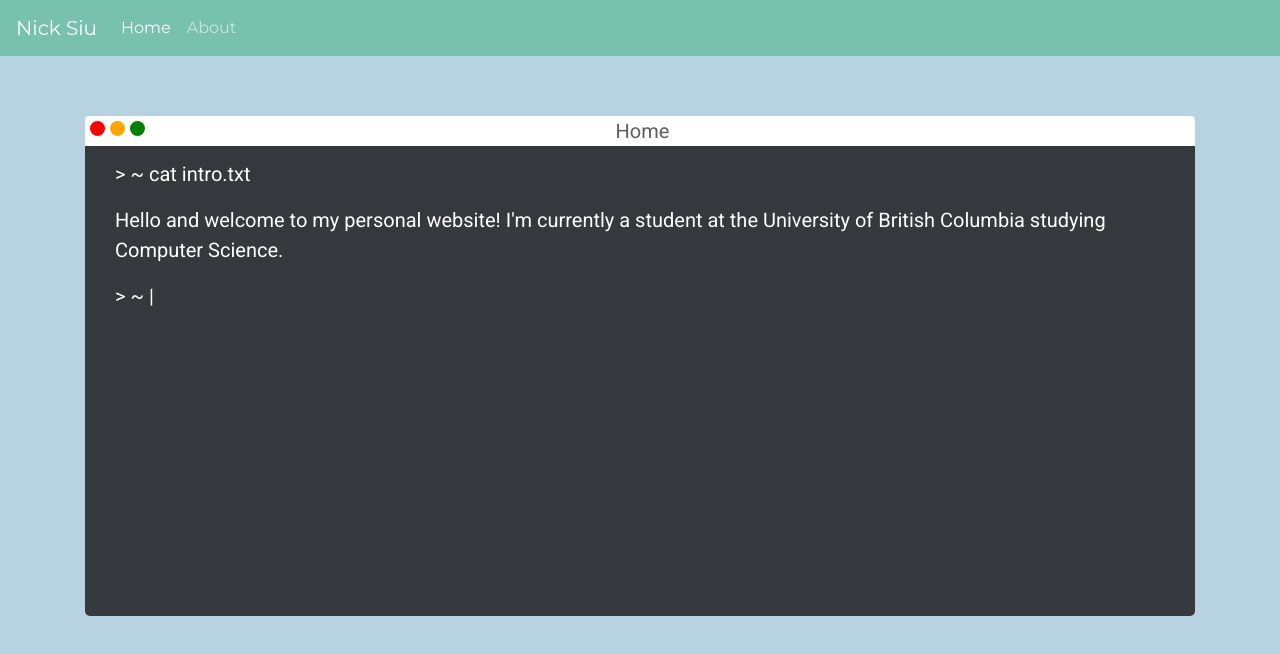
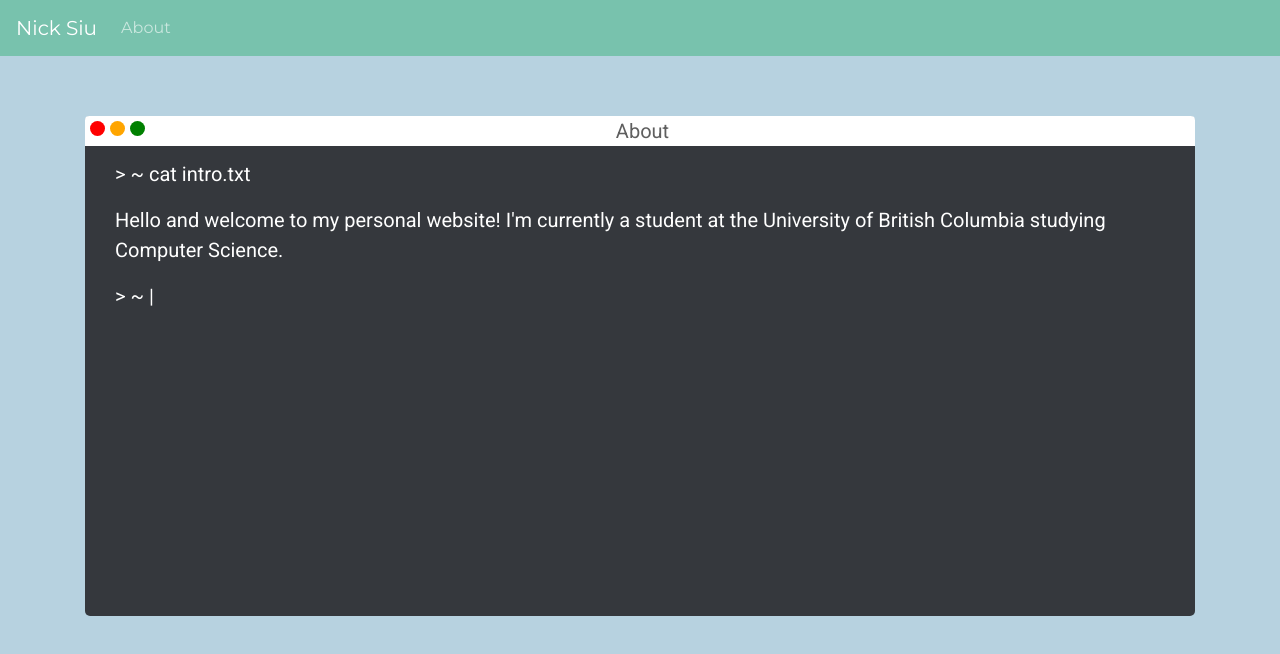
Before and after one commit to nksiu/nick-siu-personal, a React (Create React App) app: page / in a window 1280 px wide. Shown: the top 654 px of the page. Built offline with nearby package versions, Linux system fonts and the light colour scheme.

Commit message:
change Home to About

```diff
--- a/src/App.js
+++ b/src/App.js
@@ -5,7 +5,6 @@ import {BrowserRouter as Router, Route, Switch} from "react-router-dom";
 
 // Components
 import Header from "./components/Header";
-import Home from "./components/Home";
 import About from "./components/About"
 
 class App extends Component {
@@ -14,8 +13,7 @@ class App extends Component {
         <Router>
           <Header />
           <Switch>
-            <Route exact path="/about" render={() => <About />} />
-            <Route exact path="/" render={() => <Home />} />
+            <Route exact path="/" render={() => <About />} />
           </Switch>
         </Router>
     );
--- a/src/components/About/index.js
+++ b/src/components/About/index.js
@@ -1,18 +1,36 @@
 import React from "react";
+import {createGlobalStyle} from 'styled-components'
 
-import {createGlobalStyle} from 'styled-components'
+// Components
+import Terminal from "../Terminal"
+
+// Animations
+import {Fade} from "react-reveal"
 
 const GlobalStyle = createGlobalStyle`
   body {
-    background-color: #f9de77;
+    background-color: #b7d2e0;
   }
 `
+
+const INTRO_TEXT = (
+  <div>
+    <p>
+      Hello and welcome to my personal website! I'm currently a student
+      at the University of British Columbia studying Computer Science.
+    </p>
+  </div>
+)
+
+const INTRO_COMMAND = "cat intro.txt"
 
 const About = () => {
   return (
     <div>
       <GlobalStyle />
-      <p>about</p>
+      <Fade right>
+        <Terminal header={"About"} command={INTRO_COMMAND} body={INTRO_TEXT}/>
+      </Fade>
     </div>
   )
 }
--- a/src/components/Header/index.js
+++ b/src/components/Header/index.js
@@ -11,12 +11,12 @@ const Header = () => {
 
       <div className="collapse navbar-collapse" id="navbarColor01">
         <ul className="navbar-nav mr-auto">
-          <li className="nav-item active">
+          <li className="nav-item">
+            <Link to={"/"} className="nav-link">About</Link>
+          </li>
+          {/* <li className="nav-item active">
             <Link to={"/"} className="nav-link">Home</Link>
-          </li>
-          <li className="nav-item">
-            <Link to={"/about"} className="nav-link">About</Link>
-          </li>
+          </li> */}
         </ul>
       </div>
     </nav>
--- a/src/components/Home/index.js
+++ /dev/null
@@ -1,38 +0,0 @@
-import React from "react";
-import {createGlobalStyle} from 'styled-components'
-
-// Components
-import Terminal from "../Terminal"
-
-// Animations
-import {Fade} from "react-reveal"
-
-const GlobalStyle = createGlobalStyle`
-  body {
-    background-color: #b7d2e0;
-  }
-`
-
-const INTRO_TEXT = (
-  <div>
-    <p>
-      Hello and welcome to my personal website! I'm currently a student
-      at the University of British Columbia studying Computer Science.
-    </p>
-  </div>
-)
-
-const INTRO_COMMAND = "cat intro.txt"
-
-const Home = () => {
-  return (
-    <div>
-      <GlobalStyle />
-      <Fade right>
-        <Terminal header={"Home"} command={INTRO_COMMAND} body={INTRO_TEXT}/>
-      </Fade>
-    </div>
-  )
-}
-
-export default Home
--- a/src/components/Terminal/index.js
+++ b/src/components/Terminal/index.js
@@ -2,8 +2,6 @@ import React, {useState} from "react";
 import Typist from 'react-typist';
 
 import TerminalWrapperSC from "./terminal-wrapper-sc"
-
-const SHELL_INPUT = <span>➜  ~ </span>
 
 const Terminal = ({header, command, body}) => {
   const [isDoneTyping, setDoneTyping] = useState(false);
@@ -28,7 +26,7 @@ const Terminal = ({header, command, body}) => {
         cursor = true;
       }
     }
-  }, 400)
+  }, 500)
 
   return (
     <div className="container">
```
